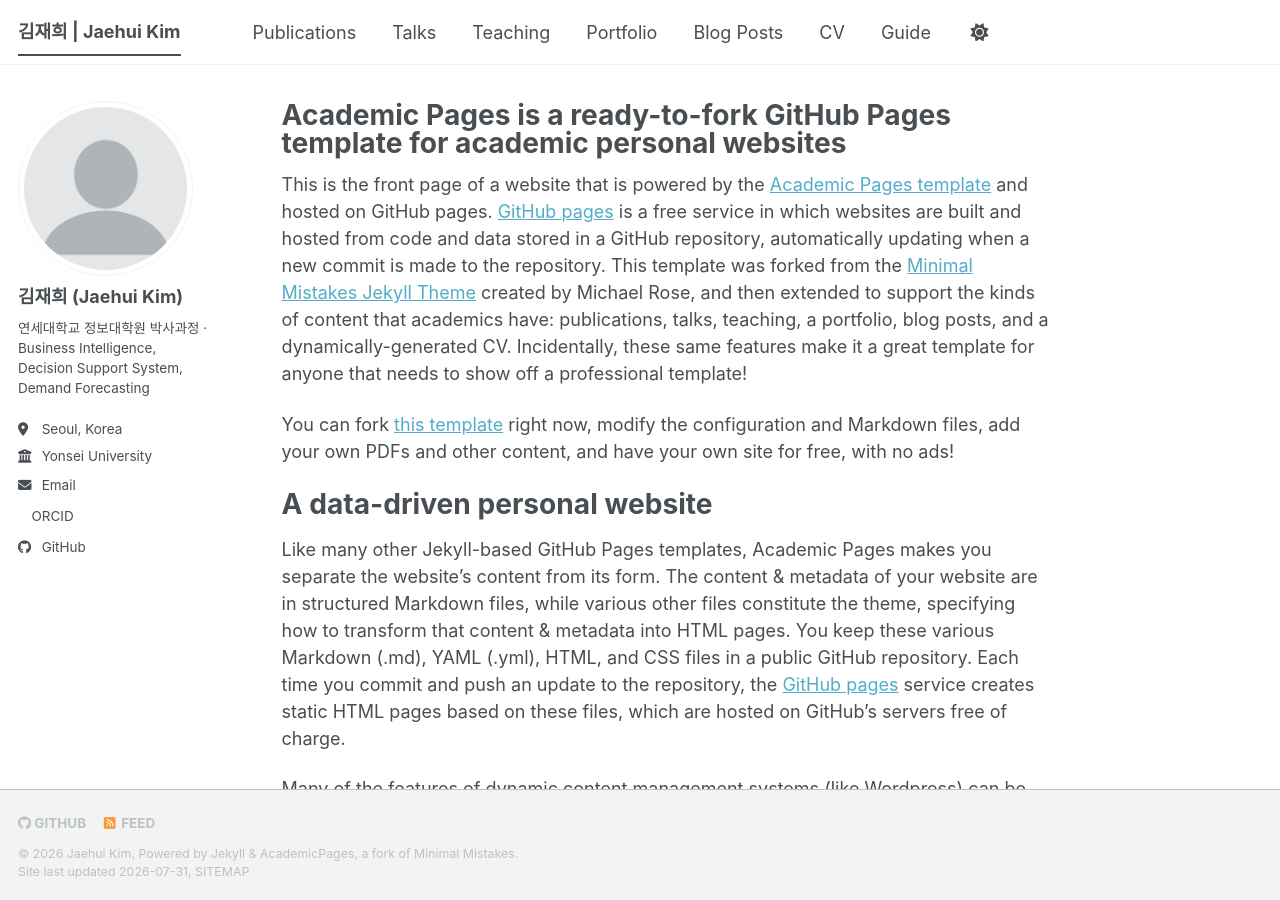
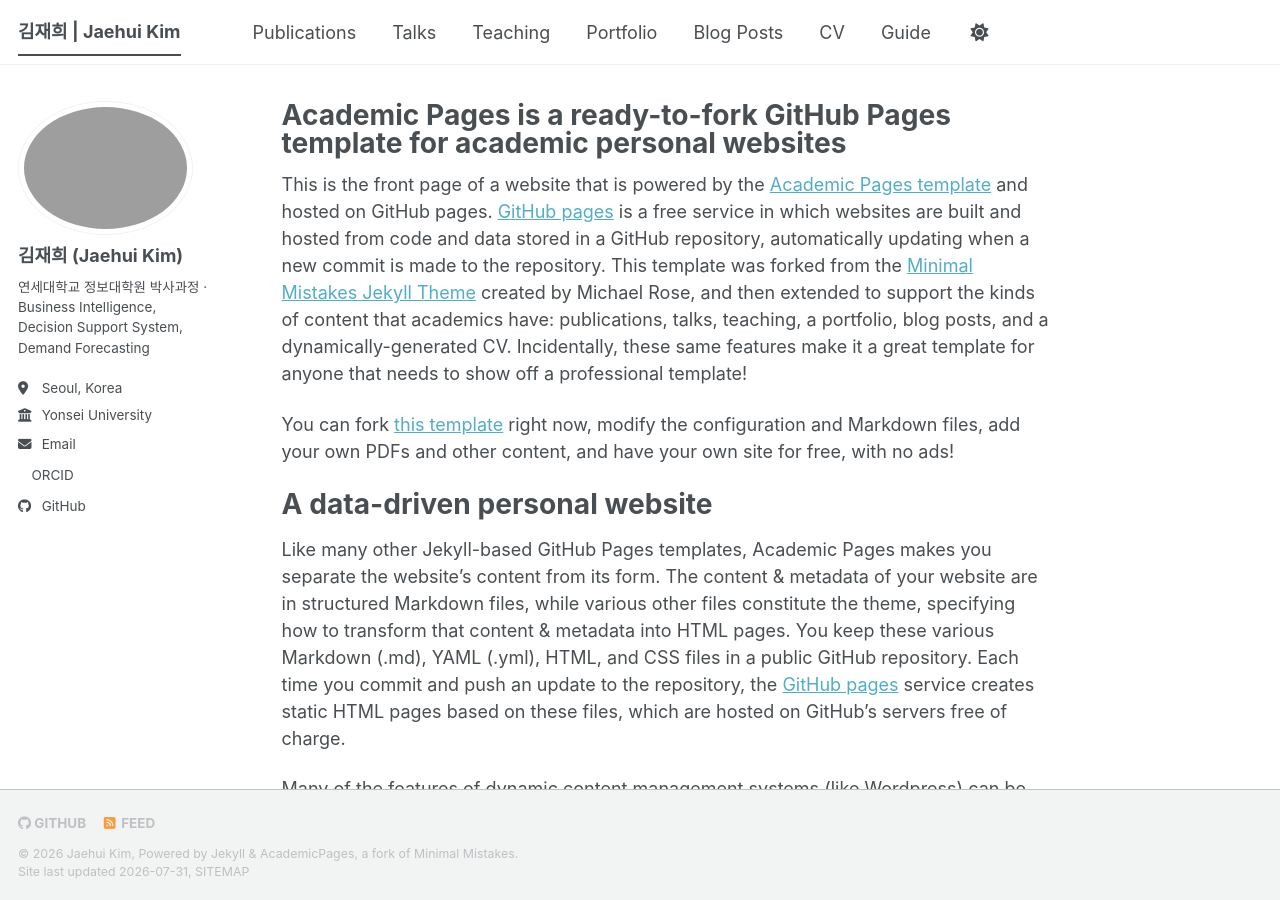
Before and after one commit to Keemjaehee/keemjaehee.github.io, a Jekyll site: the page built from _pages/about.md, in a window 1280 px wide and 900 px high. Built offline with Jekyll 4.4.1, drawn with Linux system fonts in a browser that asks for light colours; a style sheet for code colours, icons or effects is not loaded.

Commit message:
Update author avatar in configuration file

```diff
--- a/_config.yml
+++ b/_config.yml
@@ -21,7 +21,7 @@ repository               : "Keemjaehee/kimjaehui.github.io"
 #               If a field is blank the icon and link will not appear, otherwise it will be shown.
 #               Additional customization can be done by editing /_includes/author-profile.html
 author:
-  avatar           : "profile.png"
+  avatar           : "KakaoTalk_Photo_2026-07-31-19-13-59.jpeg"
   name             : "김재희 (Jaehui Kim)"
   pronouns         :
   bio              : "연세대학교 정보대학원 박사과정 · Business Intelligence, Decision Support System, Demand Forecasting"
```
